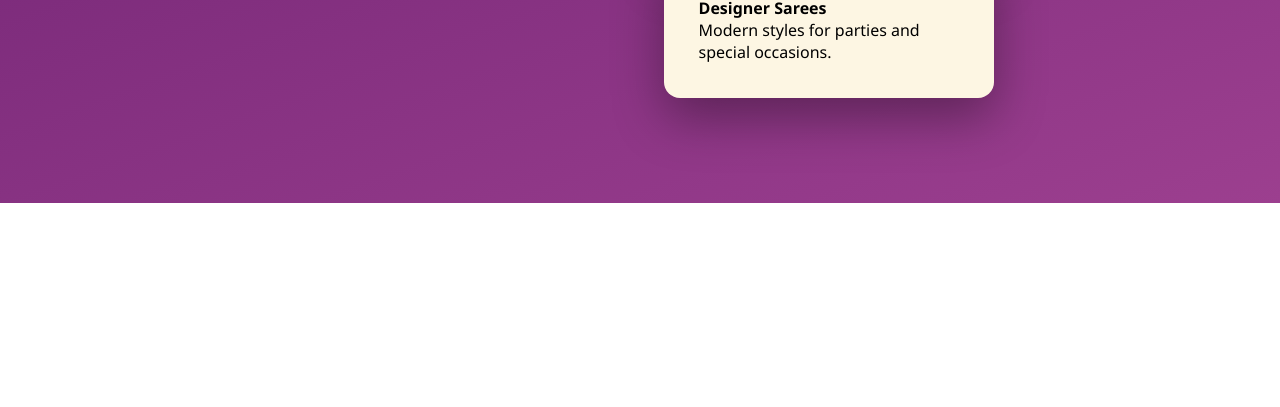
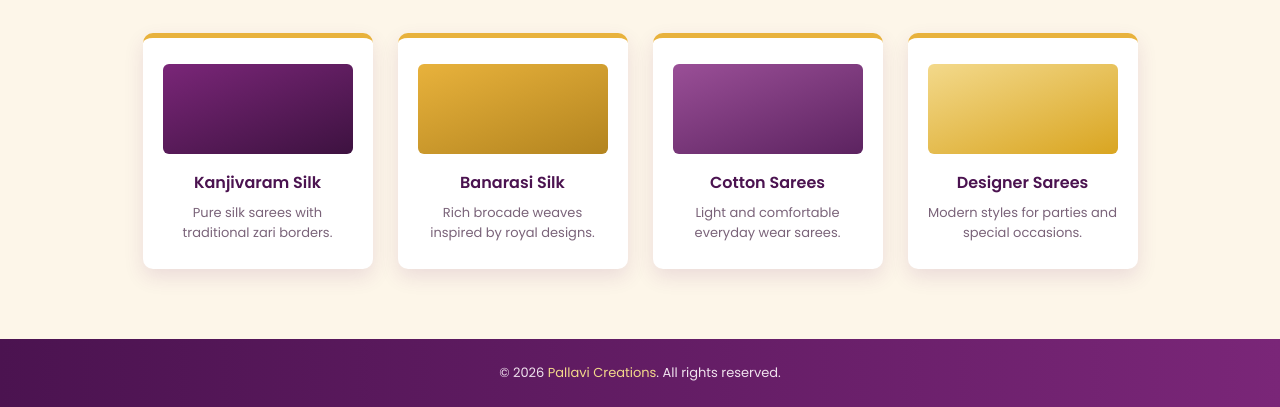
Before and after one commit to 24eg107e43-creator/EWP-WEEK--3, a plain HTML site: page home.html in a window 1280 px wide. Shown: the part 597-1004 px from the top of the page. Before the commit the page ends 800 px from the top, so only its background shows below. Drawn offline with nearby package versions, Linux system fonts and the light colour scheme.

Commit message:
Update home.html

```diff
--- a/home.html
+++ b/home.html
@@ -4,7 +4,7 @@
 <meta charset="UTF-8">
 <meta name="viewport" content="width=device-width, initial-scale=1.0">
 <title>Pallavi Creations</title>
-<link rel="stylesheet" href="style.css">
+<link rel="stylesheet" href="home-style.css">
 </head>
 <body>
 
```
